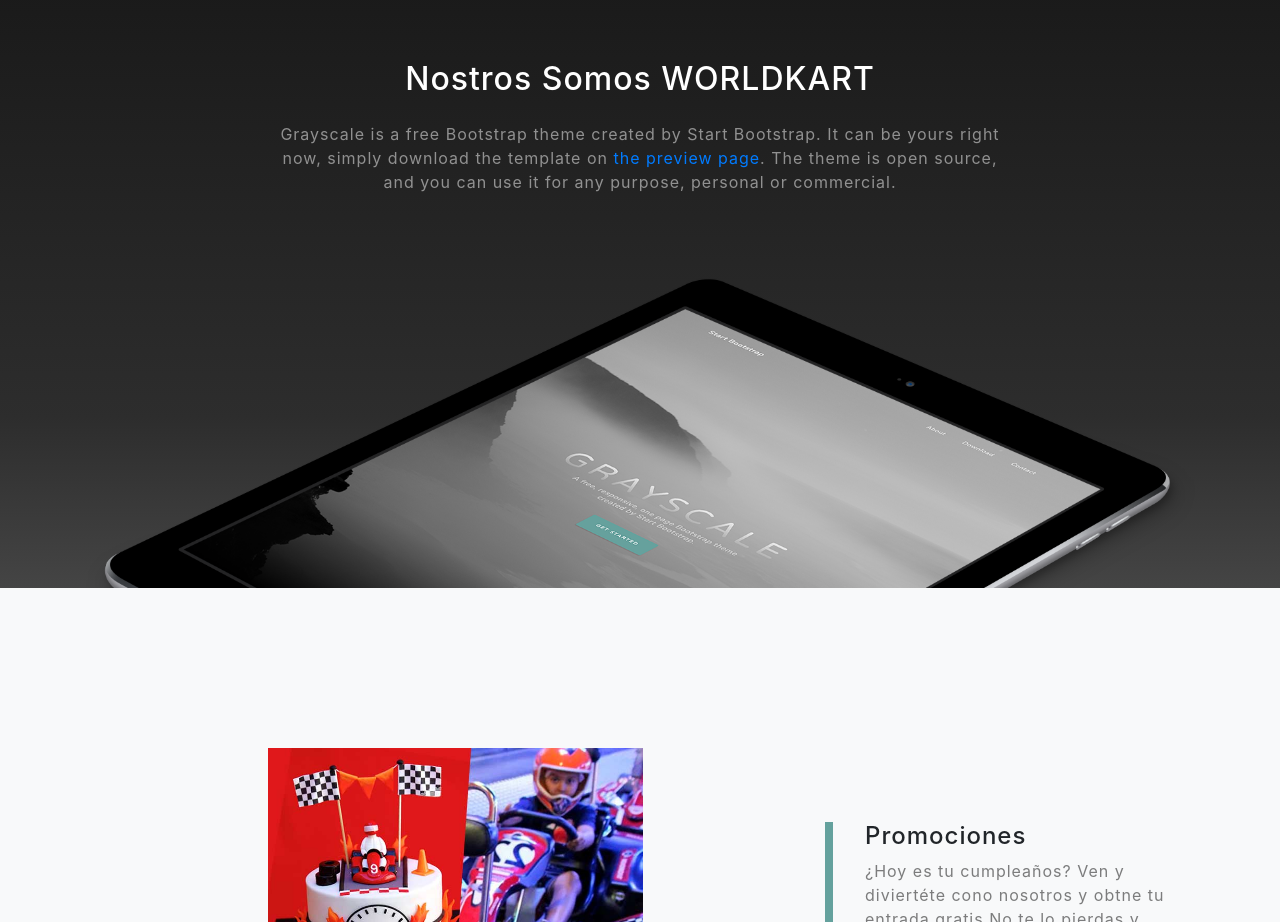
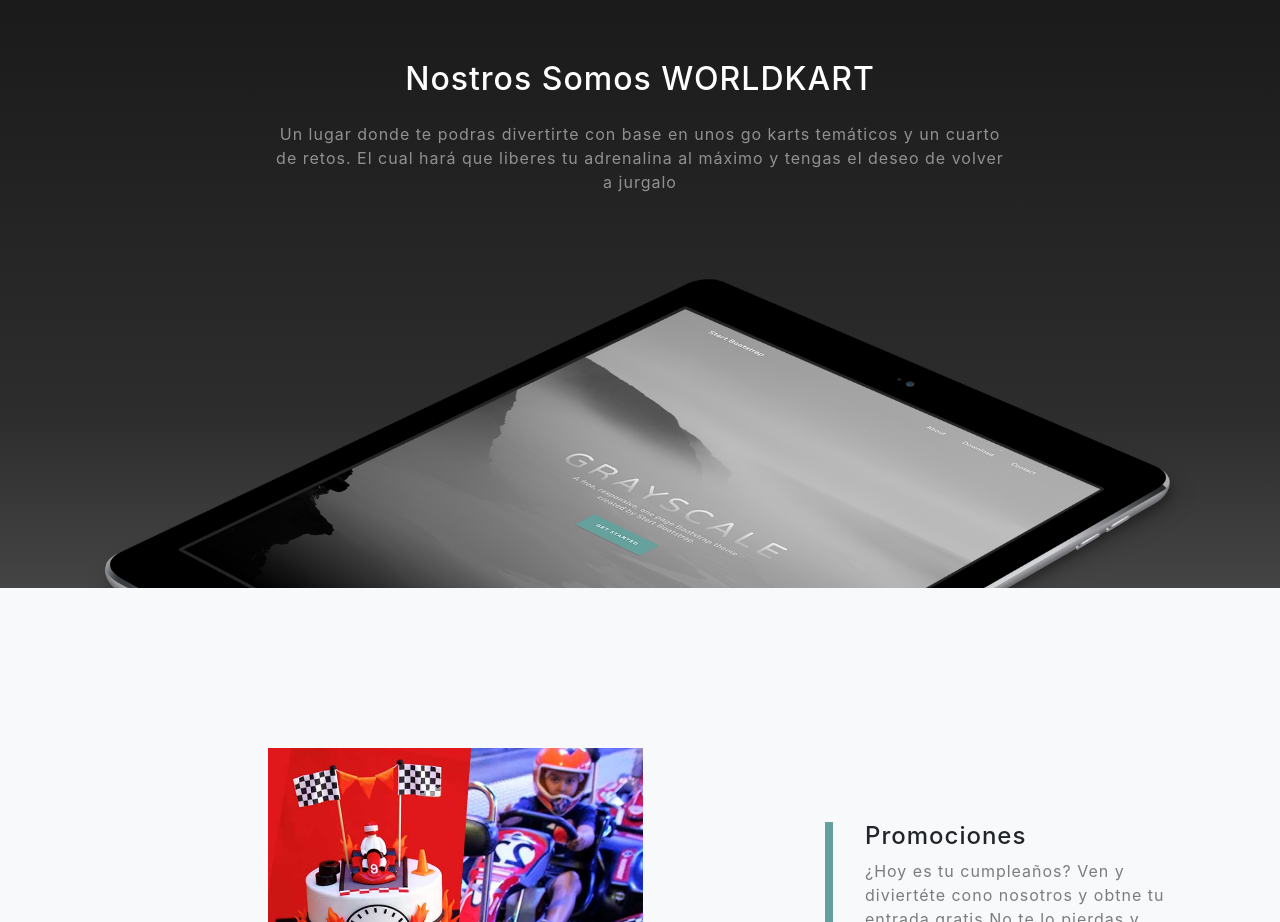
Before and after one commit to worldkart/worldkart.github.io, a website with bundled scripts: page index.html in a window 1280 px wide. Shown: the part 900-1822 px from the top of the page. Built offline with nearby package versions, Linux system fonts and the light colour scheme.

Commit message:
poquello en poquello

```diff
--- a/index.html
+++ b/index.html
@@ -67,8 +67,8 @@
       <div class="row">
         <div class="col-lg-8 mx-auto">
           <h2 class="text-white mb-4">Nostros Somos WORLDKART</h2>
-          <p class="text-white-50">Grayscale is a free Bootstrap theme created by Start Bootstrap. It can be yours right now, simply download the template on
-            <a href="http://startbootstrap.com/template-overviews/grayscale/">the preview page</a>. The theme is open source, and you can use it for any purpose, personal or commercial.</p>
+          <p class="text-white-50">Un lugar donde te podras divertirte con base en unos go karts temáticos y un cuarto de retos.
+                                    El cual hará que liberes tu adrenalina al máximo y tengas el deseo de volver a jurgalo</p>
         </div>
       </div>
       <img src="img/ipad.png" class="img-fluid" alt="">
```
